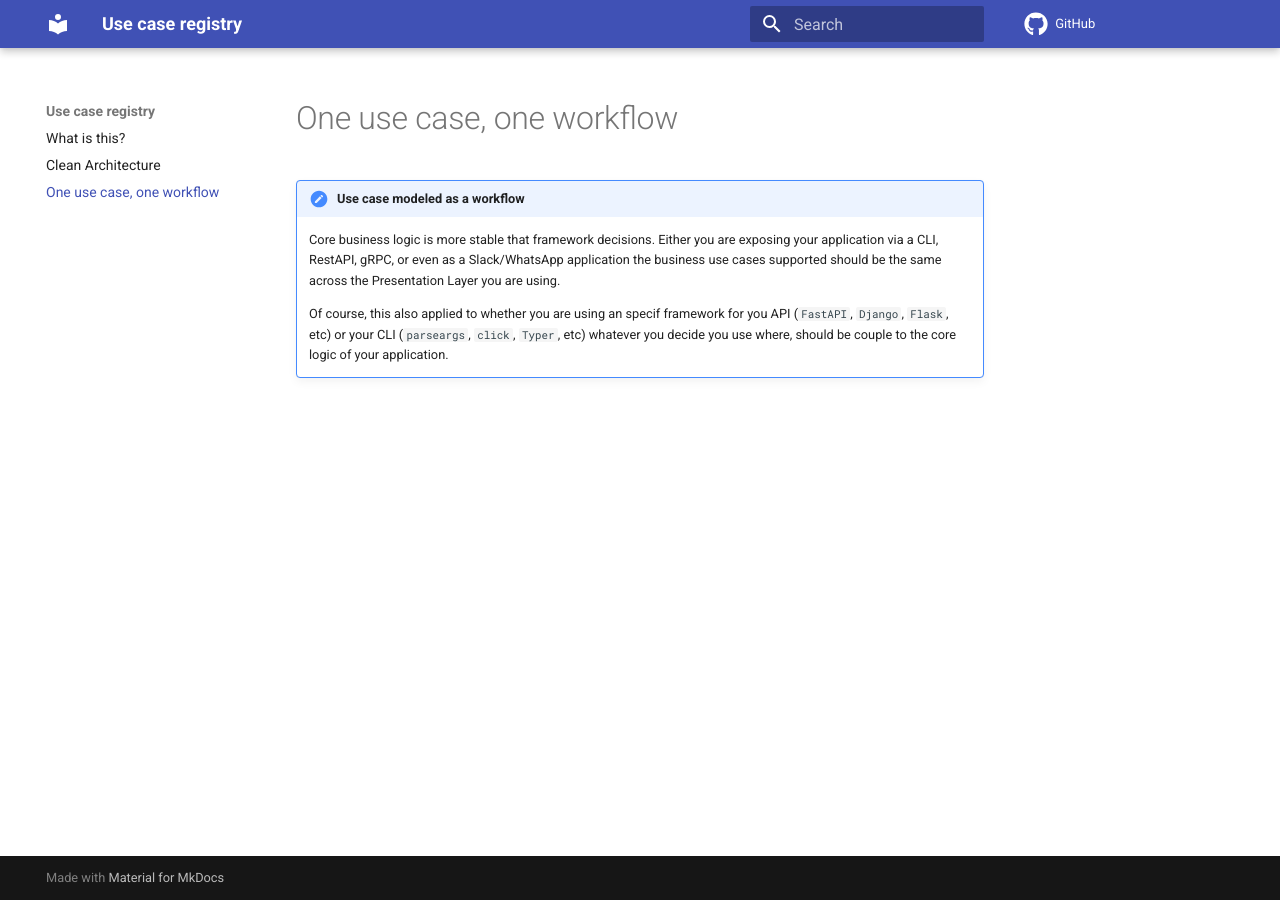
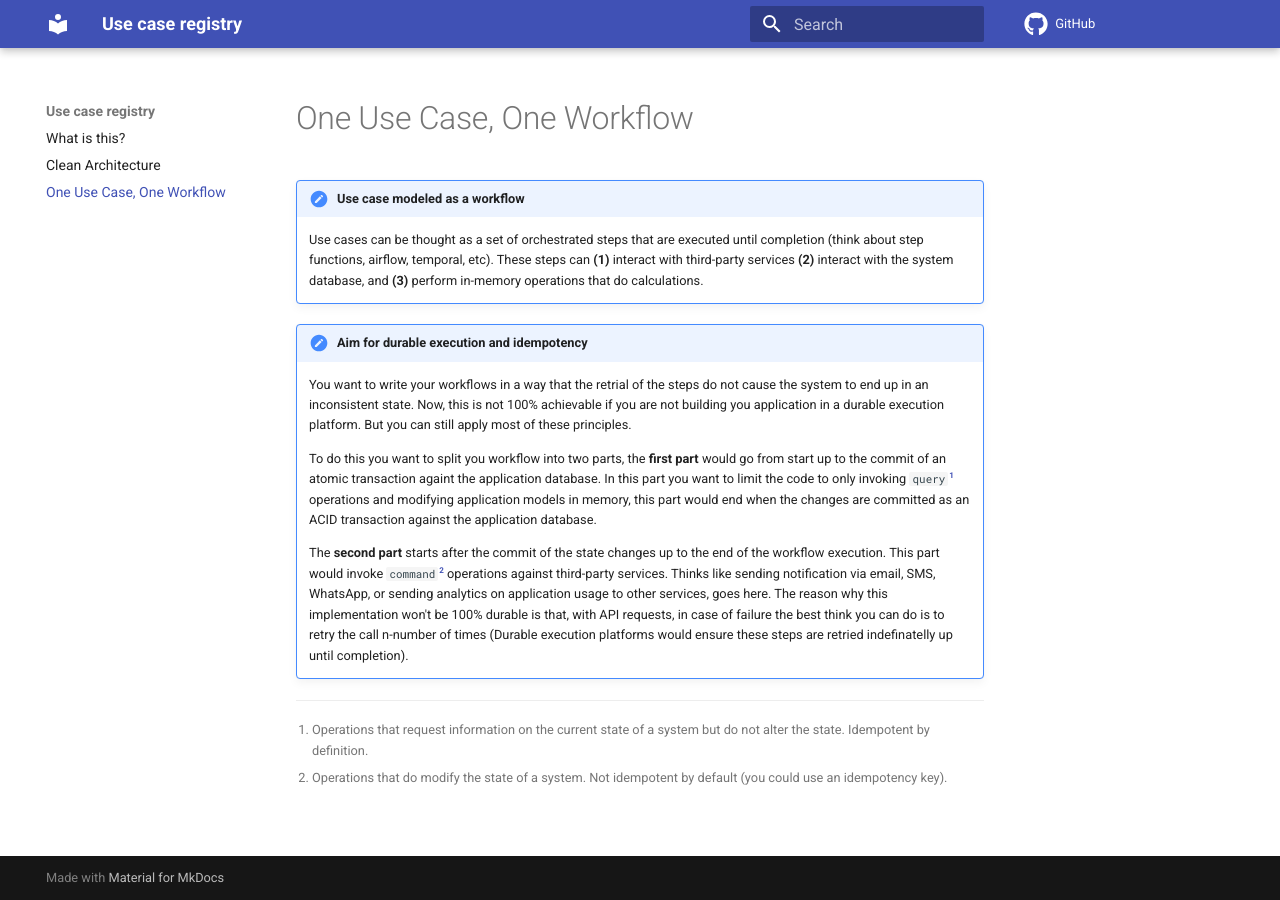
Before and after one commit to Tomperez98/use-case-registry, an MkDocs documentation site: the page built from docs/one_use_case_one_workflow/index.md, in a window 1280 px wide. Built offline with MkDocs 1.6.1 and Material for MkDocs 9.7.7, drawn with Linux system fonts in a browser that asks for light colours; comment, search, counter and statistics services are not loaded.

```diff
--- a/docs/one_use_case_one_workflow/index.md
+++ b/docs/one_use_case_one_workflow/index.md
@@ -1,6 +1,15 @@
-# One use case, one workflow
+# One Use Case, One Workflow
 
 !!! note "Use case modeled as a workflow"
-    Core business logic is more stable that framework decisions. Either you are exposing your application via a CLI, RestAPI, gRPC, or even as a Slack/WhatsApp application the business use cases supported should be the same across the Presentation Layer you are using.
+    Use cases can be thought as a set of orchestrated steps that are executed until completion (think about step functions, airflow, temporal, etc). These steps can **(1)** interact with third-party services **(2)** interact with the system database, and **(3)** perform in-memory operations that do calculations.
 
-    Of course, this also applied to whether you are using an specif framework for you API (`FastAPI`, `Django`, `Flask`, etc) or your CLI (`parseargs`, `click`, `Typer`, etc) whatever you decide you use where, should be couple to the core logic of your application.
+!!! note "Aim for durable execution and idempotency"
+    You want to write your workflows in a way that the retrial of the steps do not cause the system to end up in an inconsistent state. Now, this is not 100% achievable if you are not building you application in a durable execution platform. But you can still apply most of these principles.
+
+    To do this you want to split you workflow into two parts, the **first part** would go from start up to the commit of an atomic transaction againt the application database. In this part you want to limit the code to only invoking `query`[^1] operations and modifying application models in memory, this part would end when the changes are committed as an ACID transaction against the application database.
+
+    The **second part** starts after the commit of the state changes up to the end of the workflow execution. This part would invoke `command`[^2] operations against third-party services. Thinks like sending notification via email, SMS, WhatsApp, or sending analytics on application usage to other services, goes here. The reason why this implementation won't be 100% durable is that, with API requests, in case of failure the best think you can do is to retry the call n-number of times (Durable execution platforms would ensure these steps are retried indefinatelly up until completion).
+
+
+[^1]: Operations that request information on the current state of a system but do not alter the state. Idempotent by definition.
+[^2]: Operations that do modify the state of a system. Not idempotent by default (you could use an idempotency key).
--- a/mkdocs.yml
+++ b/mkdocs.yml
@@ -17,7 +17,7 @@ nav:
     - "index.md"
   - Clean Architecture:
     - "clean_architecture/index.md"
-  - One use case, one workflow:
+  - One Use Case, One Workflow:
     - "one_use_case_one_workflow/index.md"
 
 
@@ -25,6 +25,7 @@ markdown_extensions:
   - admonition
   - pymdownx.details
   - pymdownx.superfences
+  - footnotes
 
 
 repo_url: https://github.com/Tomperez98/use-case-registry
--- a/use_case_registry/__about__.py
+++ b/use_case_registry/__about__.py
@@ -1,2 +1,2 @@
 """Project metadata."""
-__version__ = "1.3.0"
+__version__ = "1.3.1"
```
Also changed, not shown: 3 other files.
